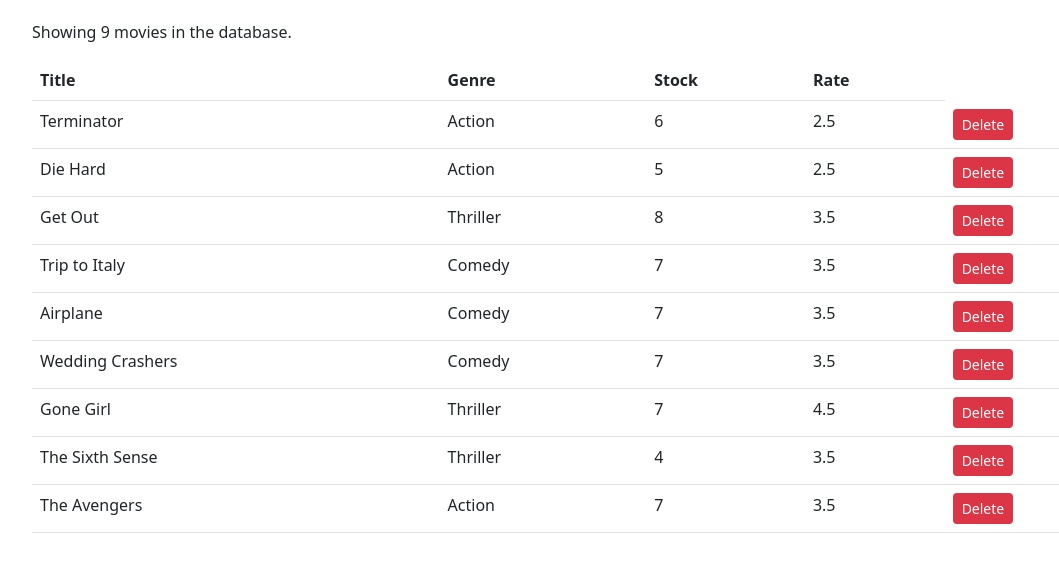
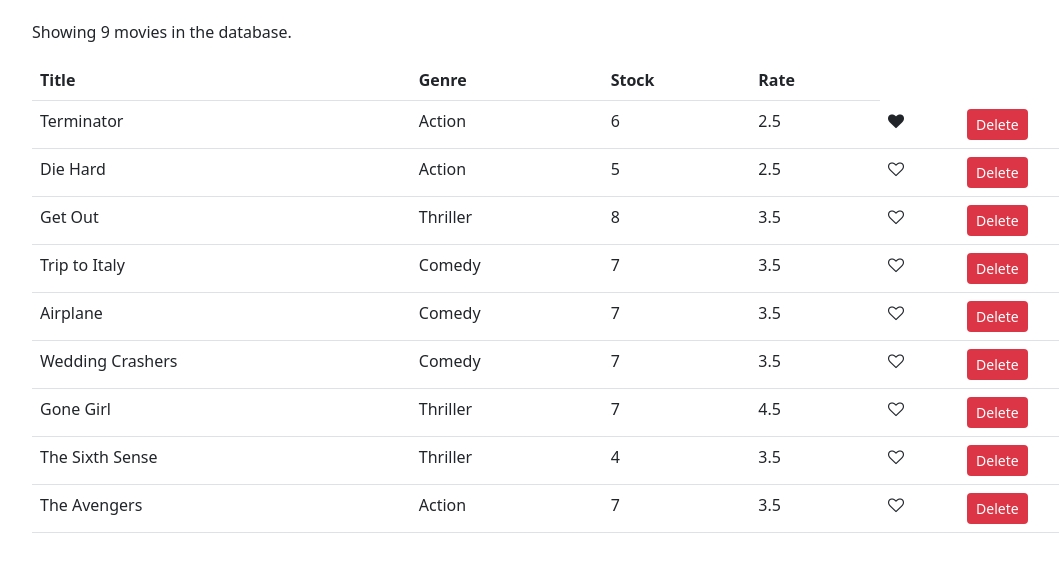
Before and after one commit to mhemanthkmr/vidly-react, a React (Create React App) app: page / in a window 1280 px wide. Shown: the top 572 px of the page, without its empty margins (50-1109 px from the left). Built offline with nearby package versions, Linux system fonts and the light colour scheme.

Commit message:
Implemented Like Component

```diff
--- /dev/null
+++ b/src/components/likeComponent.jsx
@@ -0,0 +1,15 @@
+import React from "react";
+
+const Like = (props) => {
+  let classes = "fa fa-heart";
+  if (!props.liked) classes += "-o";
+  return (
+    <i
+      style={{ cursor: "pointer" }}
+      onClick={props.onClick}
+      className={classes}
+      area-hidden="true"
+    ></i>
+  );
+};
+export default Like;
--- a/src/components/moviesComponent.jsx
+++ b/src/components/moviesComponent.jsx
@@ -1,8 +1,16 @@
 import React, { Component } from "react";
 import { getMovies } from "../services/fakeMovieService";
+import Like from "./likeComponent";
 class Movies extends Component {
   state = {
     movies: getMovies(),
+  };
+  handleLike = (movie) => {
+    const movies = [...this.state.movies];
+    const index = movies.indexOf(movie);
+    movies[index] = { ...movies[index] };
+    movies[index].liked = !movies[index].liked;
+    this.setState({ movies });
   };
   handleDelete = (movie) => {
     const movies = this.state.movies.filter((m) => m._id !== movie._id);
@@ -33,6 +41,12 @@
                 <td>{movie.numberInStock}</td>
                 <td>{movie.dailyRentalRate}</td>
                 <td>
+                  <Like
+                    liked={movie.liked}
+                    onClick={() => this.handleLike(movie)}
+                  />
+                </td>
+                <td>
                   <button
                     onClick={() => this.handleDelete(movie)}
                     className="btn bg-danger btn-sm text-white "
--- a/src/services/fakeMovieService.js
+++ b/src/services/fakeMovieService.js
@@ -7,64 +7,65 @@
     genre: { _id: "5b21ca3eeb7f6fbccd471818", name: "Action" },
     numberInStock: 6,
     dailyRentalRate: 2.5,
-    publishDate: "2018-01-03T19:04:28.809Z"
+    publishDate: "2018-01-03T19:04:28.809Z",
+    liked: true,
   },
   {
     _id: "5b21ca3eeb7f6fbccd471816",
     title: "Die Hard",
     genre: { _id: "5b21ca3eeb7f6fbccd471818", name: "Action" },
     numberInStock: 5,
-    dailyRentalRate: 2.5
+    dailyRentalRate: 2.5,
   },
   {
     _id: "5b21ca3eeb7f6fbccd471817",
     title: "Get Out",
     genre: { _id: "5b21ca3eeb7f6fbccd471820", name: "Thriller" },
     numberInStock: 8,
-    dailyRentalRate: 3.5
+    dailyRentalRate: 3.5,
   },
   {
     _id: "5b21ca3eeb7f6fbccd471819",
     title: "Trip to Italy",
     genre: { _id: "5b21ca3eeb7f6fbccd471814", name: "Comedy" },
     numberInStock: 7,
-    dailyRentalRate: 3.5
+    dailyRentalRate: 3.5,
   },
   {
     _id: "5b21ca3eeb7f6fbccd47181a",
     title: "Airplane",
     genre: { _id: "5b21ca3eeb7f6fbccd471814", name: "Comedy" },
     numberInStock: 7,
-    dailyRentalRate: 3.5
+    dailyRentalRate: 3.5,
   },
   {
     _id: "5b21ca3eeb7f6fbccd47181b",
     title: "Wedding Crashers",
     genre: { _id: "5b21ca3eeb7f6fbccd471814", name: "Comedy" },
     numberInStock: 7,
-    dailyRentalRate: 3.5
+    dailyRentalRate: 3.5,
   },
   {
     _id: "5b21ca3eeb7f6fbccd47181e",
     title: "Gone Girl",
     genre: { _id: "5b21ca3eeb7f6fbccd471820", name: "Thriller" },
     numberInStock: 7,
-    dailyRentalRate: 4.5
+    dailyRentalRate: 4.5,
   },
   {
     _id: "5b21ca3eeb7f6fbccd47181f",
     title: "The Sixth Sense",
     genre: { _id: "5b21ca3eeb7f6fbccd471820", name: "Thriller" },
     numberInStock: 4,
-    dailyRentalRate: 3.5
+    dailyRentalRate: 3.5,
   },
   {
     _id: "5b21ca3eeb7f6fbccd471821",
     title: "The Avengers",
     genre: { _id: "5b21ca3eeb7f6fbccd471818", name: "Action" },
     numberInStock: 7,
-    dailyRentalRate: 3.5
-  }
+    dailyRentalRate: 3.5,
+  },
 ];
 
 export function getMovies() {
@@ -72,13 +73,13 @@
 }
 
 export function getMovie(id) {
-  return movies.find(m => m._id === id);
+  return movies.find((m) => m._id === id);
 }
 
 export function saveMovie(movie) {
-  let movieInDb = movies.find(m => m._id === movie._id) || {};
+  let movieInDb = movies.find((m) => m._id === movie._id) || {};
   movieInDb.name = movie.name;
-  movieInDb.genre = genresAPI.genres.find(g => g._id === movie.genreId);
+  movieInDb.genre = genresAPI.genres.find((g) => g._id === movie.genreId);
   movieInDb.numberInStock = movie.numberInStock;
   movieInDb.dailyRentalRate = movie.dailyRentalRate;
 
@@ -91,7 +92,7 @@
 }
 
 export function deleteMovie(id) {
-  let movieInDb = movies.find(m => m._id === id);
+  let movieInDb = movies.find((m) => m._id === id);
   movies.splice(movies.indexOf(movieInDb), 1);
   return movieInDb;
 }
```
